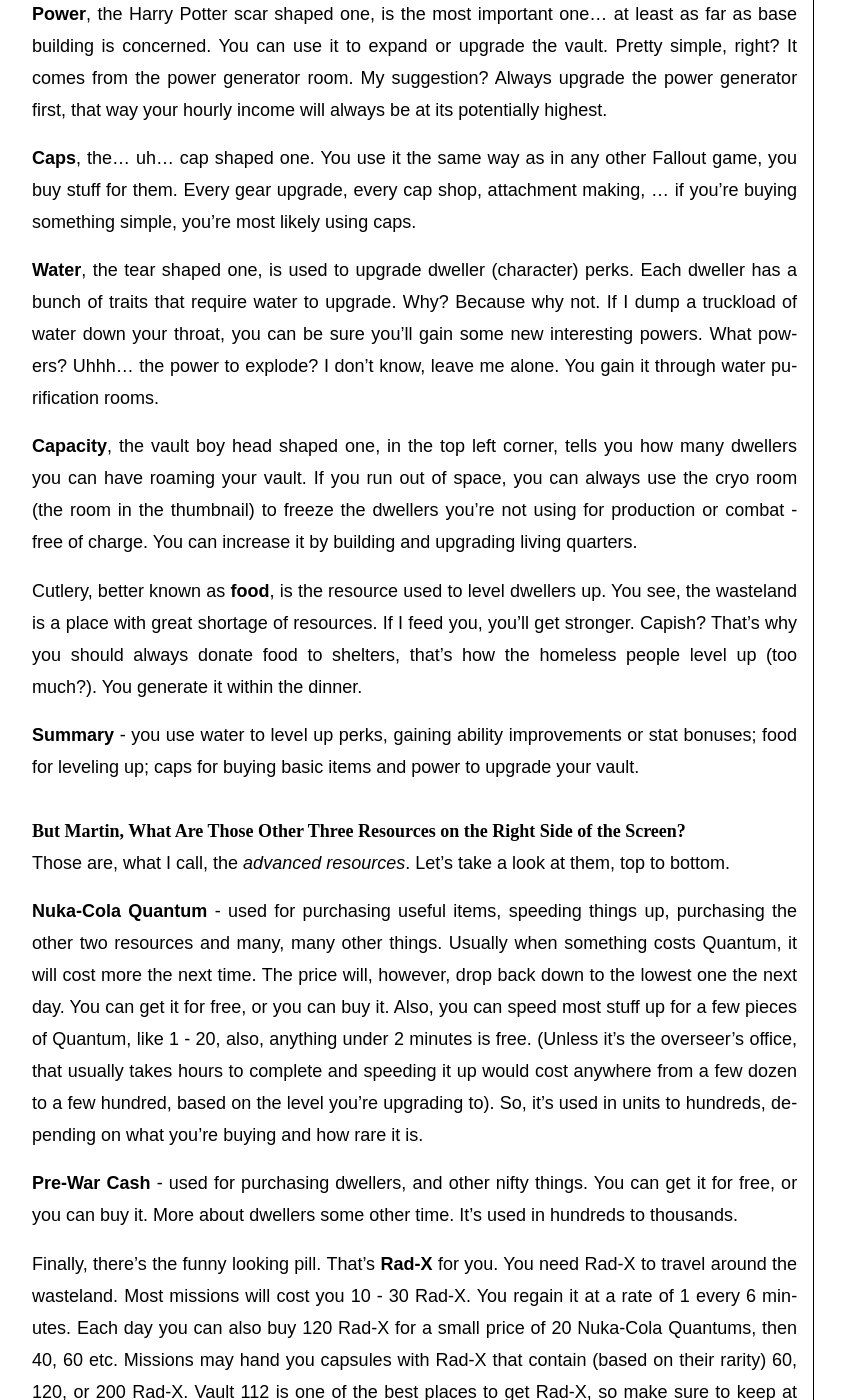
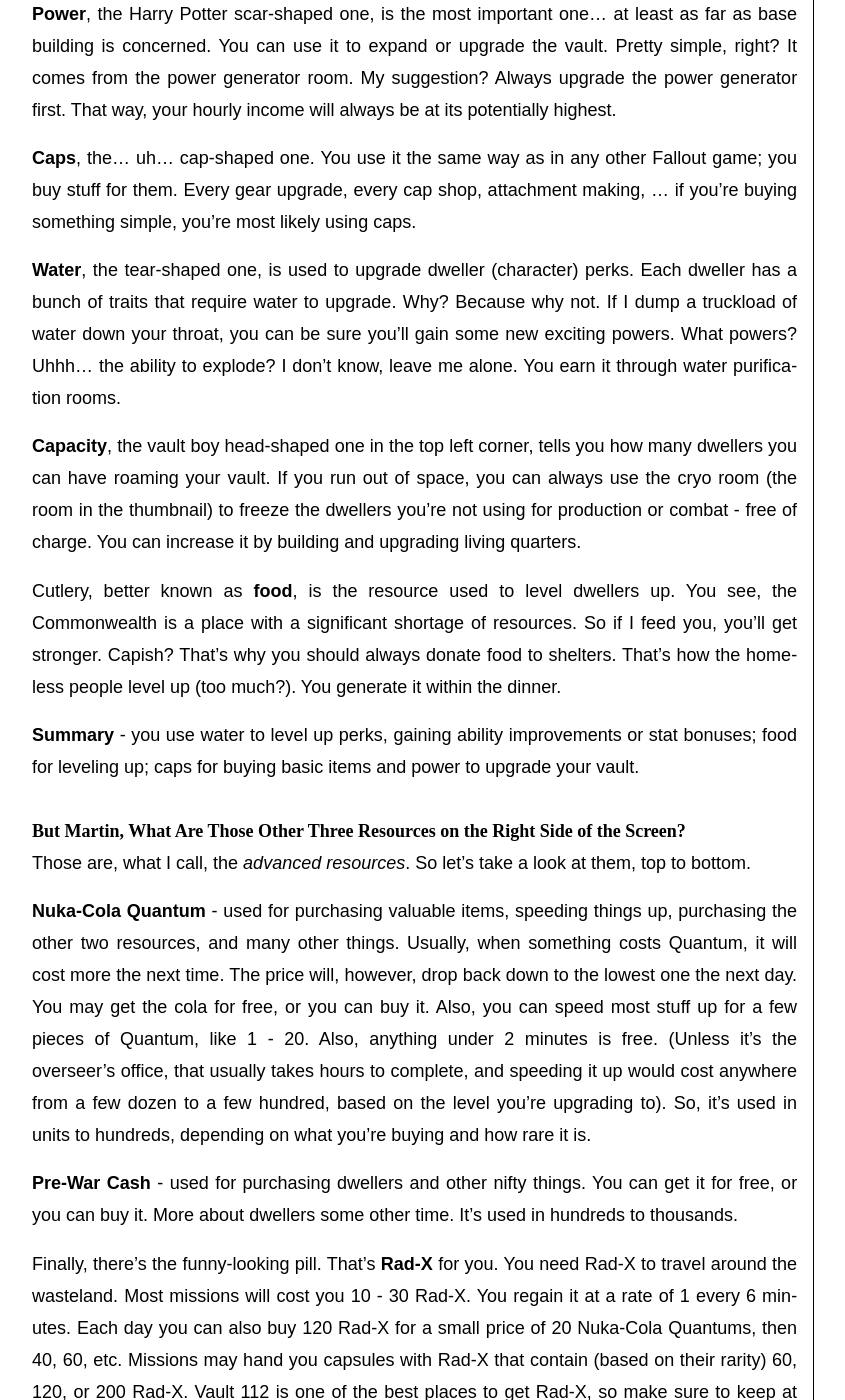
Before and after one commit to morgosus/morgosus.github.io, a Jekyll site: the page built from _posts/gaming/2021-08-13-fallout-shelter-base-and-resources.md, in a window 1280 px wide and 1400 px high, scrolled down 965 px. Shown: the whole window, without its empty margins (96-941 px from the left). Built offline with Jekyll 4.4.1, drawn with Linux system fonts in a browser that asks for light colours; some web fonts are replaced; some of the changed text lies outside the part shown.

Commit message:
Improve grammar and writing

```diff
--- a/_posts/gaming/2021-08-13-fallout-shelter-base-and-resources.md
+++ b/_posts/gaming/2021-08-13-fallout-shelter-base-and-resources.md
@@ -14,86 +14,59 @@
 ---
 
 The base of all things (*pun very much intended, applause please*) is your base - the vault. Your vault runs on the
-four basic resources, your effort and potentially a battle pass (remember those handy - pun intended - Mr. Handies from
+four essential resources, your effort, and potentially a battle pass (remember those handy - pun intended - Mr. Handies from
 Fallout Shelter? Well, you can buy it here too, along with additional rewards for dailies).
 
 ## Let's Break down the Basic Resources Now
-There's no resource shortages as far as 'penalties for not having them',
-but worry not - as soon as you reach higher levels, you won't have enough resources. Which is why you should try to be
-clever with them.
+There are no resource shortages as far as 'penalties for not having them,'
+but worry not - as soon as you reach higher levels, you won't have enough resources. This is why you should try to be clever with them.
 
-You can also get resources from various packs that you may procure through various ways (whether it be from missions or
-through straight up buying them). You may also find resources in other places, but let's talk about that some other
-time.
+You can also get resources from various packs that you may procure through multiple ways (whether from missions or buying them). Finally, you may also find them in other places, but let's talk about that some additional time.
 
 ## Back to the Topic at Hand, Let's Break down the Basic Resources Now
-**Power**, the Harry Potter scar shaped one, is the most important one... at least as far as base building is concerned.
-You can use it to expand or upgrade the vault. Pretty simple, right? It comes from the power generator room. My
-suggestion? Always upgrade the power generator first, that way your hourly income will always be at its potentially
+**Power**, the Harry Potter scar-shaped one, is the most important one... at least as far as base building is concerned.
+You can use it to expand or upgrade the vault. Pretty simple, right? It comes from the power generator room. My suggestion? Always upgrade the power generator first. That way, your hourly income will always be at its potentially
 highest.
 
-**Caps**, the... uh... cap shaped one. You use it the same way as in any other Fallout game, you buy stuff for them. Every
+**Caps**, the... uh... cap-shaped one. You use it the same way as in any other Fallout game; you buy stuff for them. Every
 gear upgrade, every cap shop, attachment making, ... if you're buying something simple, you're most likely using caps.
 
-**Water**, the tear shaped one, is used to upgrade dweller (character) perks. Each dweller has a bunch of traits that require water to
+**Water**, the tear-shaped one, is used to upgrade dweller (character) perks. Each dweller has a bunch of traits that require water to
 upgrade. Why? Because why not. If I dump a truckload of water down your throat, you can be sure you'll gain some new
-interesting powers. What powers? Uhhh... the power to explode? I don't know, leave me alone. You gain it through water
-purification rooms.
+exciting powers. What powers? Uhhh... the ability to explode? I don't know, leave me alone. You earn it through water purification rooms.
 
-**Capacity**, the vault boy head shaped one, in the top left corner, tells you how many dwellers you can have roaming
-your vault. If you run out of space, you can always use the cryo room (the room in the thumbnail) to freeze the dwellers
-you're not using for production or combat - free of charge. You can increase it by building and upgrading living
+**Capacity**, the vault boy head-shaped one in the top left corner, tells you how many dwellers you can have roaming your vault. If you run out of space, you can always use the cryo room (the room in the thumbnail) to freeze the dwellers you're not using for production or combat - free of charge. You can increase it by building and upgrading living
 quarters.
 
-Cutlery, better known as **food**, is the resource used to level dwellers up. You see, the wasteland is a place with great
-shortage of resources. If I feed you, you'll get stronger. Capish? That's why you should always donate food to shelters,
-that's how the homeless people level up (too much?). You generate it within the dinner.
+Cutlery, better known as **food**, is the resource used to level dwellers up. You see, the Commonwealth is a place with a significant shortage of resources. So if I feed you, you'll get stronger. Capish? That's why you should always donate food to shelters. That's how the homeless people level up (too much?). You generate it within the dinner.
 
 **Summary** - you use water to level up perks, gaining ability improvements or stat bonuses; food for leveling up; caps
 for buying basic items and power to upgrade your vault.
 
 ## But Martin, What Are Those Other Three Resources on the Right Side of the Screen?
-Those are, what I call, the *advanced resources*. Let's take a look at them, top to bottom.
+Those are, what I call, the *advanced resources*. So let's take a look at them, top to bottom.
 
-**Nuka-Cola Quantum** - used for purchasing useful items, speeding things up, purchasing the other two resources and many,
-many other things. Usually when something costs Quantum, it will cost more the next time. The price will, however, drop
-back down to the lowest one the next day. You can get it for free, or you can buy it. Also, you can speed most stuff up
-for a few pieces of Quantum, like 1 - 20, also, anything under 2 minutes is free. (Unless it's the overseer's office,
-that usually takes hours to complete and speeding it up would cost anywhere from a few dozen to a few hundred, based on
-the level you're upgrading to). So, it's used in units to hundreds, depending on what you're buying and how rare it is.
+**Nuka-Cola Quantum** - used for purchasing valuable items, speeding things up, purchasing the other two resources,
+and many other things. Usually, when something costs Quantum, it will cost more the next time. The price will, however, drop back down to the lowest one the next day. You may get the cola for free, or you can buy it. Also, you can speed most stuff up for a few pieces of Quantum, like 1 - 20. Also, anything under 2 minutes is free. (Unless it's the overseer's office,
+that usually takes hours to complete, and speeding it up would cost anywhere from a few dozen to a few hundred, based on the level you're upgrading to). So, it's used in units to hundreds, depending on what you're buying and how rare it is.
 
-**Pre-War Cash** - used for purchasing dwellers, and other nifty things. You can get it for free, or you can buy it. More
-about dwellers some other time. It's used in hundreds to thousands.
+**Pre-War Cash** - used for purchasing dwellers and other nifty things. You can get it for free, or you can buy it. More about dwellers some other time. It's used in hundreds to thousands.
 
-Finally, there's the funny looking pill. That's **Rad-X** for you. You need Rad-X to travel around the wasteland. Most
-missions will cost you 10 - 30 Rad-X. You regain it at a rate of 1 every 6 minutes. Each day you can also buy 120 Rad-X
-for a small price of 20 Nuka-Cola Quantums, then 40, 60 etc. Missions may hand you capsules with Rad-X that contain
-(based on their rarity) 60, 120, or 200 Rad-X. Vault 112 is one of the best places to get Rad-X, so make sure to keep
-at least 200 - 300 pre-war cash on you, and never miss the trader there. More about Vault 112 later. You may also claim
-additional 60 Rad-X three times a day at specific times.
+Finally, there's the funny-looking pill. That's **Rad-X** for you. You need Rad-X to travel around the wasteland. Most missions will cost you 10 - 30 Rad-X. You regain it at a rate of 1 every 6 minutes. Each day you can also buy 120 Rad-X for a small price of 20 Nuka-Cola Quantums, then 40, 60, etc. Missions may hand you capsules with Rad-X that contain
+(based on their rarity) 60, 120, or 200 Rad-X. Vault 112 is one of the best places to get Rad-X, so make sure to keep at least 200 - 300 pre-war cash on you, and never miss the trader there. More about Vault 112 later. You may also claim additional 60 Rad-X three times a day at specific times.
 
 There are other currencies, but I'll get to them once they become relevant.
 
 ## Who Should You Put in the Production Rooms?
 
-Well, production dwellers. Some dwellers (namely the RARE - blue and COMMON - white ones) have production perks. That's
-nuclear physicist - power, workoholic - caps, ~~plumber~~ water expert and the perfect chef. Rare dwellers have these
-prepended with the word High-Level. Basically, their perk makes more of the resource on its own. You can upgrade these
-perks for water. A level 1 high-level water expert perk makes 120 water/H. A level 45 one makes 1176/H. It's worth the
-water.
+Well, production dwellers. Some dwellers (namely the RARE - blue and COMMON - white ones) have production perks. That's a nuclear physicist - power, workaholic - caps, ~~plumber~~ water expert, and the perfect chef. Rare dwellers have these prepended with the word High-Level. Basically, their perk makes more of the resource on its own. You can upgrade these perks for water. A level 1 high-level water expert perk makes 120 water/H. A level 45 one makes 1176/H. It's worth the water.
 
-There is a downside to water upgrading, and that's the fact that both combat and production traits use it, so you have
-to choose which ones to upgrade first. I usually go for production, as they're much cheaper and make me more resources,
-which I can in turn use for upgrading my combat dwellers.
+There is a downside to water upgrading, and that's the fact that both combat and production traits use it, so you have to choose which ones to upgrade first. I usually go for production, as they're much cheaper and make me more resources,
+which I can use to upgrade my combat dwellers.
 
-You can boost the **tools** used for resource making the same way you'll boost equipment for combat. Production dwellers
-don't need combat equipment and only need 2 (the correct ones, based on the resource they'll be making) tools. In my
-experience, common dwellers are much easier to upgrade, so they're worth using over rare ones as soon as they pass their
-production level. My 3/10 upgraded rare physicist makes 2381 power an hour, while my 9/10 upgraded one makes 3334 per
-hour. The best part is - you can upgrade common dwellers through running missions or sweeping them, as they drop their
-upgrade materials (auto completion, uses the *Nuka Cherry* resource, which is gained through first completions, daily
-rewards, purchase at a rate 1:10 cherry - quantum etc.).
+You can boost the **tools** used for resource making the same way you'll boost equipment for combat. Production dwellers don't need combat equipment and only need 2 (the correct ones, based on the resource they'll be making) tools. In my experience, common dwellers are much easier to upgrade, so they're worth using over rare ones as soon as they pass their production level. For example, my 3/10 upgraded rare physicist makes 2381 power an hour, while my 9/10 upgraded one makes 3334 per hour. The best part is - you can upgrade common dwellers through running missions or sweeping them, as they drop their upgrade materials (auto-completion, uses the *Nuka Cherry* resource, which is gained through first completions, daily
+rewards, purchase at a rate 1:10 cherry - Quantum, etc.).
 
 Rare dwellers, on the other hand, require either faction currencies or other expensive methods to upgrade, so unless
-you're ready to dump all of your Brotherhood of Steel points into Haylen, so that she can make less power than a common
+you're ready to dump all of your Brotherhood of Steel points into Haylen so that she can make less power than a common
 dweller, you're welcome to do so.
```
Also changed, not shown: _posts/gaming/2021-08-13-fallout-shelter-dwellers.md (+43 -49 lines), _posts/gaming/2021-08-13-fallout-shelter-introduction.md (+5 -5 lines), _posts/gaming/2021-08-13-fallout-shelter-trinkets.md (+9 -9 lines), _posts/gaming/2021-08-14-fallout-shelter-attachments.md (+19 -20 lines).
